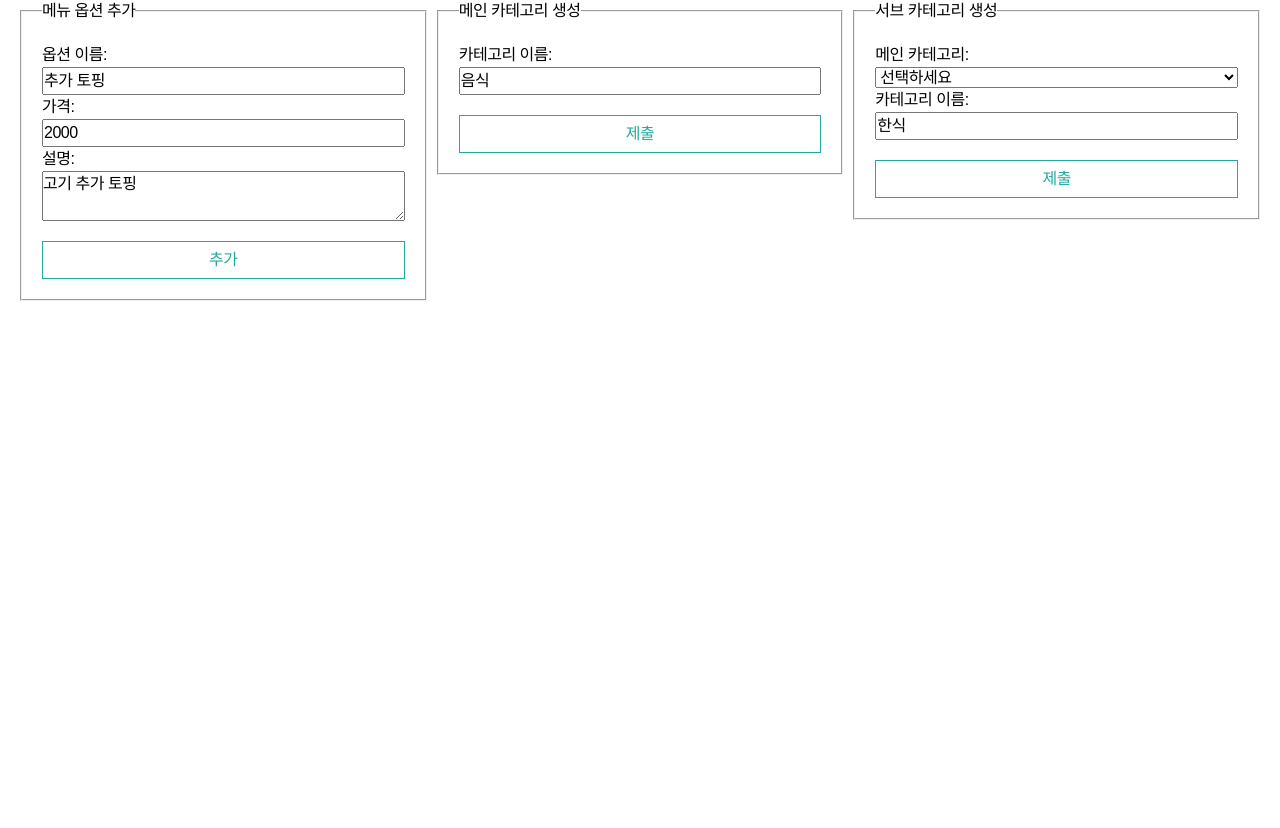
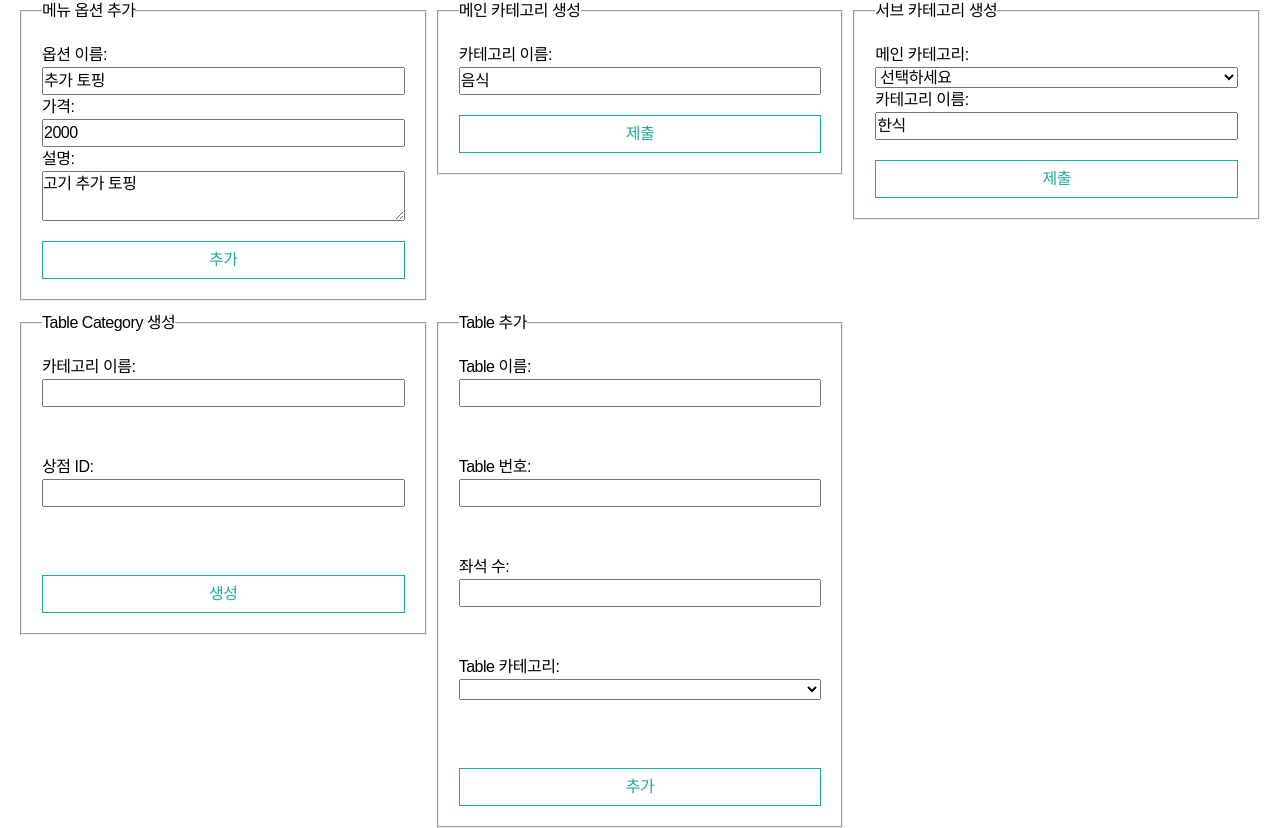
Before and after one commit to gih1214/orderandgo, a Flask app: page /adm/ in a window 1280 px wide. Shown: the part 725-1553 px from the top of the page. Before the commit the page ends 1026 px from the top, so only its background shows below. Run offline with Flask 3, Linux system fonts and the light colour scheme; lists and menus that the app fills with data are empty; some libraries are stand-ins or nearby versions; some web fonts are replaced.

Commit message:
edit add

```diff
--- a/app/routes/main.py
+++ b/app/routes/main.py
@@ -3,7 +3,10 @@ from app.routes import main_bp
 
 @main_bp.route('/')
 def index():
-    from app.models.user import create_user
+    from app.models.user import create_user, get_user_by_id
     # create_user('test', 'asd123', '이름', '2000-01-01', '010-0000-0000', 'test@test.co.kr', '부산 어딘가')
+    user = get_user_by_id(15)
+    created_at = user.created_at
+    print(created_at)
     print('실행됨')
     return render_template('index.html')
--- a/app/templates/adm.html
+++ b/app/templates/adm.html
@@ -200,6 +200,46 @@
   </div>
 
 
+  <div>
+    <form id="tableCategoryForm">
+      <fieldset>
+        <legend>Table Category 생성</legend>
+
+        <label for="categoryName">카테고리 이름:</label>
+        <input type="text" id="categoryName" name="categoryName" required><br><br>
+
+        <label for="storeId">상점 ID:</label>
+        <input type="number" id="storeId" name="storeId" required><br><br>
+
+        <button type="submit">생성</button>
+      </fieldset>
+    </form>
+  </div>
+
+
+  <div>
+    <form id="tableForm">
+      <fieldset>
+        <legend>Table 추가</legend>
+
+        <label for="tableName">Table 이름:</label>
+        <input type="text" id="tableName" name="tableName" required><br><br>
+
+        <label for="tableNumber">Table 번호:</label>
+        <input type="number" id="tableNumber" name="tableNumber" required><br><br>
+
+        <label for="seatCount">좌석 수:</label>
+        <input type="number" id="seatCount" name="seatCount" required><br><br>
+
+        <label for="tableCategory">Table 카테고리:</label>
+        <select id="tableCategory" name="tableCategory" required>
+          <!-- Populate with table category options from the server -->
+        </select><br><br>
+
+        <button type="submit">추가</button>
+      </fieldset>
+    </form>
+  </div>
 
 
 
```
